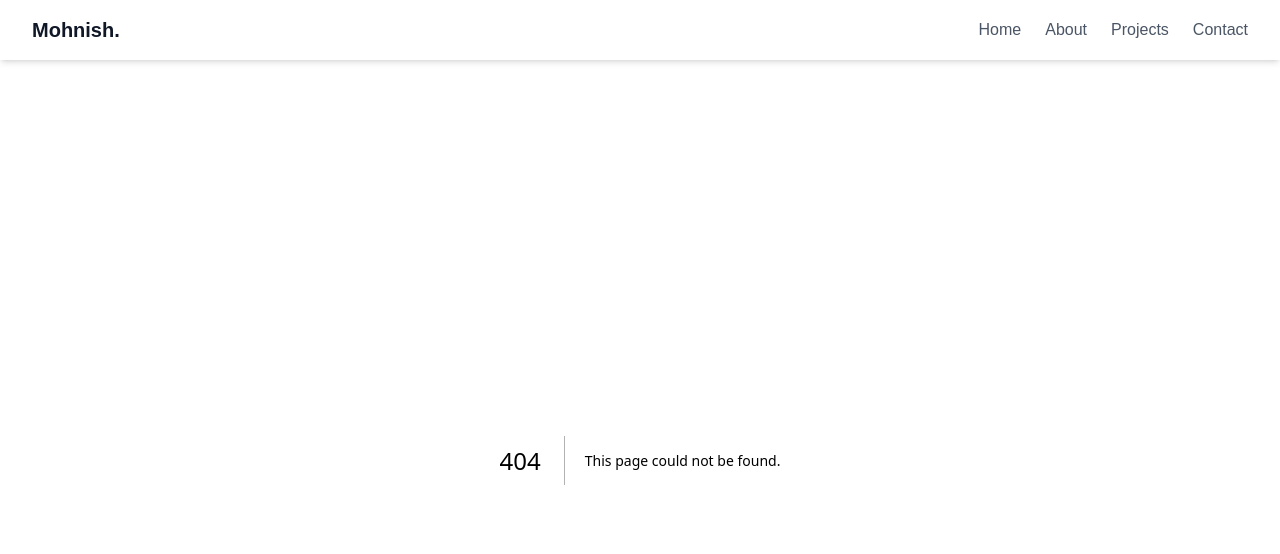
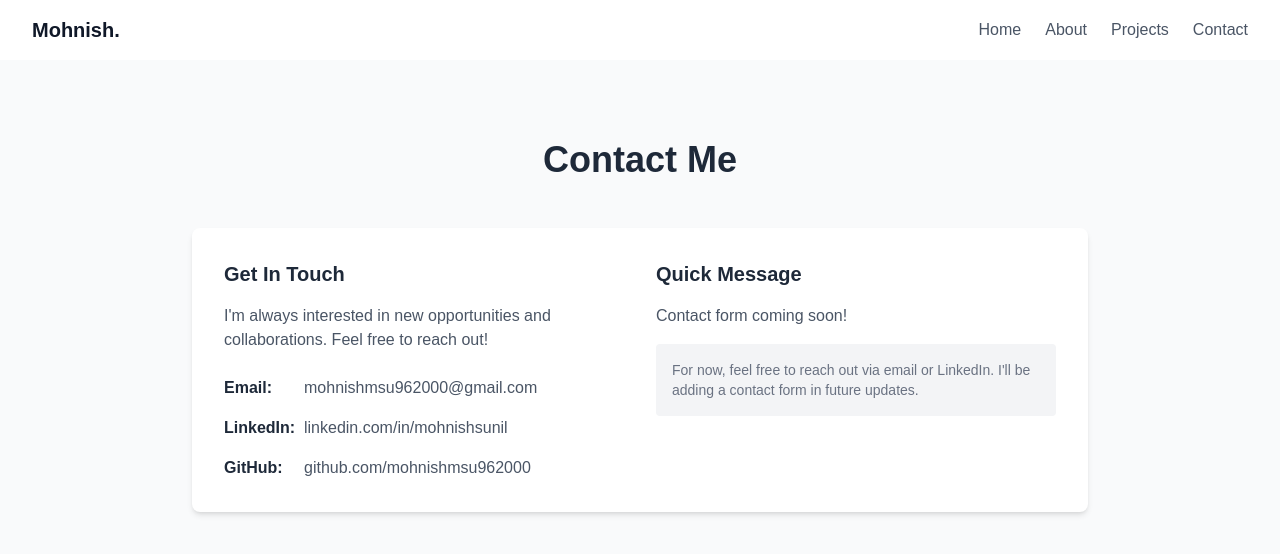
Before and after one commit to mohnishmsu962000/nextjs-portfolio-learning, a Next.js app: page /contact in a window 1280 px wide. Before the commit this address had no page. Shown: the top 554 px of the page. Built offline with nearby package versions, Linux system fonts and the light colour scheme.

Commit message:
Add Projects and Contact pages - complete basic navigation

```diff
--- a/app/components/Header.js
+++ b/app/components/Header.js
@@ -9,7 +9,7 @@ function Header() {
             <div className='flex space-x-6'>
             <Link href="/"  className='text-gray-600 hover:text-gray-800'>Home</Link>
             <Link href="/about" className='text-gray-600 hover:text-gray-800'>About</Link>
-            <Link href="/proejcts" className='text-gray-600 hover:text-gray-800'>Projects</Link>
+            <Link href="/projects" className='text-gray-600 hover:text-gray-800'>Projects</Link>
             <Link href="/contact" className='text-gray-600 hover:text-gray-800'>Contact</Link>
             </div>
         </div>
--- /dev/null
+++ b/app/contact/page.js
@@ -0,0 +1,52 @@
+import React from 'react'
+
+function Contact() {
+  return (
+    <div className="min-h-screen bg-gray-50 py-20 px-8">
+      <div className="max-w-4xl mx-auto">
+        <h1 className="text-4xl font-bold text-center text-gray-800 mb-12">
+          Contact Me
+        </h1>
+
+        <div className="bg-white rounded-lg shadow-md p-8">
+          <div className="grid grid-cols-1 md:grid-cols-2 gap-8">
+            <div>
+              <h3 className="text-xl font-bold text-gray-800 mb-4">Get In Touch</h3>
+              <p className="text-gray-600 mb-6">
+                I'm always interested in new opportunities and collaborations. Feel free to reach out!
+              </p>
+
+              <div className="space-y-4">
+                <div className="flex items-center">
+                  <span className="font-semibold text-gray-800 w-20">Email:</span>
+                  <span className="text-gray-600">mohnishmsu962000@gmail.com</span>
+                </div>
+                <div className="flex items-center">
+                  <span className="font-semibold text-gray-800 w-20">LinkedIn:</span>
+                  <span className="text-gray-600">linkedin.com/in/mohnishsunil</span>
+                </div>
+                <div className="flex items-center">
+                  <span className="font-semibold text-gray-800 w-20">GitHub:</span>
+                  <span className="text-gray-600">github.com/mohnishmsu962000</span>
+                </div>
+              </div>
+            </div>
+
+            <div>
+              <h3 className="text-xl font-bold text-gray-800 mb-4">Quick Message</h3>
+              <p className="text-gray-600 mb-4">Contact form coming soon!</p>
+              <div className="bg-gray-100 p-4 rounded">
+                <p className="text-sm text-gray-500">
+                  For now, feel free to reach out via email or LinkedIn.
+                  I'll be adding a contact form in future updates.
+                </p>
+              </div>
+            </div>
+          </div>
+        </div>
+      </div>
+    </div>
+  )
+}
+
+export default Contact
--- /dev/null
+++ b/app/projects/page.js
@@ -0,0 +1,43 @@
+import React from 'react'
+
+function Projects() {
+  return (
+    <div className="min-h-screen bg-gray-50 py-20 px-8">
+      <div className="max-w-6xl mx-auto">
+        <h1 className="text-4xl font-bold text-center text-gray-800 mb-12">
+          My Projects
+        </h1>
+
+        <div className="grid grid-cols-1 md:grid-cols-2 lg:grid-cols-3 gap-8">
+          <div className="bg-white rounded-lg shadow-md p-6">
+            <h3 className="text-xl font-bold text-gray-800 mb-3">Portfolio Website</h3>
+            <p className="text-gray-600 mb-4">Personal portfolio built with Next.js and Tailwind CSS</p>
+            <div className="flex space-x-2">
+              <span className="px-3 py-1 bg-blue-100 text-blue-800 text-sm rounded">Next.js</span>
+              <span className="px-3 py-1 bg-green-100 text-green-800 text-sm rounded">Tailwind</span>
+            </div>
+          </div>
+
+          <div className="bg-white rounded-lg shadow-md p-6">
+            <h3 className="text-xl font-bold text-gray-800 mb-3">Task Manager</h3>
+            <p className="text-gray-600 mb-4">React-based task management application</p>
+            <div className="flex space-x-2">
+              <span className="px-3 py-1 bg-blue-100 text-blue-800 text-sm rounded">React</span>
+              <span className="px-3 py-1 bg-purple-100 text-purple-800 text-sm rounded">TypeScript</span>
+            </div>
+          </div>
+
+          <div className="bg-white rounded-lg shadow-md p-6">
+            <h3 className="text-xl font-bold text-gray-800 mb-3">Coming Soon</h3>
+            <p className="text-gray-600 mb-4">More projects will be added as I continue learning</p>
+            <div className="flex space-x-2">
+              <span className="px-3 py-1 bg-gray-100 text-gray-800 text-sm rounded">In Progress</span>
+            </div>
+          </div>
+        </div>
+      </div>
+    </div>
+  )
+}
+
+export default Projects
```
